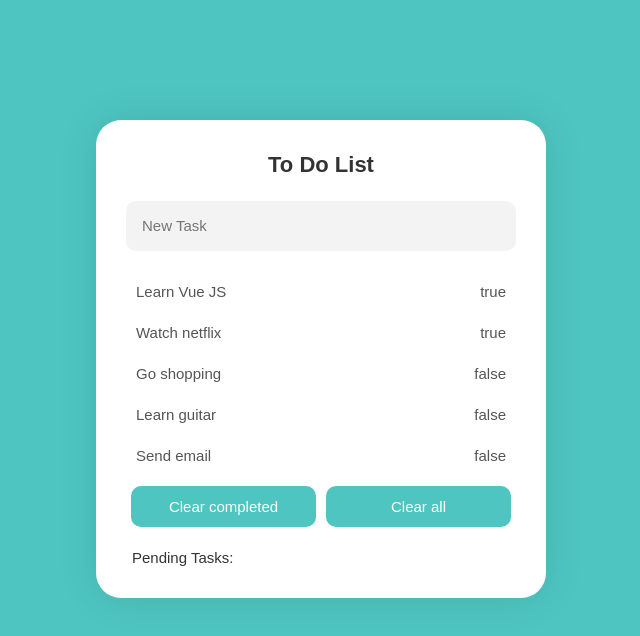
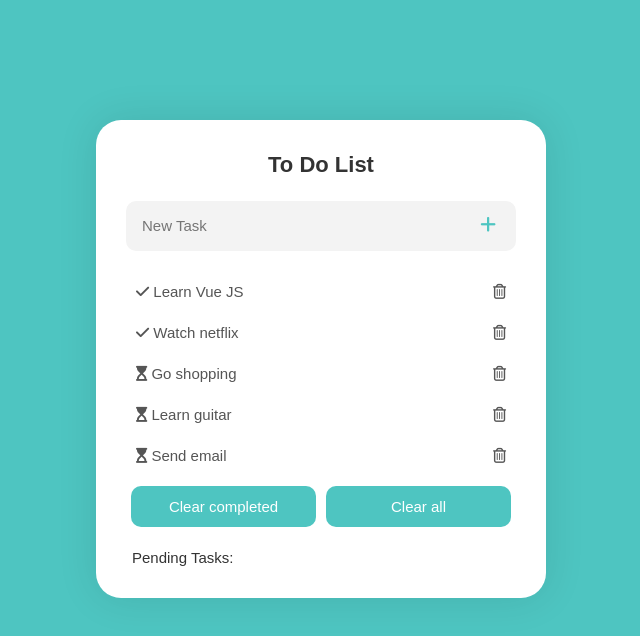
Before and after one commit to sasanedicbn/To-do-list, a Vue app: page / in a window 1280 px wide. Shown: the top 636 px of the page, without its empty margins (319-959 px from the left). Built offline with nearby package versions, Linux system fonts and the light colour scheme.

Commit message:
Add contiditonal

```diff
--- a/index.html
+++ b/index.html
@@ -1,10 +1,14 @@
 <!DOCTYPE html>
 <html lang="">
   <head>
-    <meta charset="UTF-8">
-    <link rel="icon" href="/favicon.ico">
-    <meta name="viewport" content="width=device-width, initial-scale=1.0">
+    <meta charset="UTF-8" />
+    <link rel="icon" href="/favicon.ico" />
+    <meta name="viewport" content="width=device-width, initial-scale=1.0" />
     <title>Vite App</title>
+    <link
+      rel="stylesheet"
+      href="https://cdnjs.cloudflare.com/ajax/libs/font-awesome/6.5.0/css/all.min.css"
+    />
   </head>
   <body>
     <div id="app"></div>
--- a/src/components/Task.vue
+++ b/src/components/Task.vue
@@ -14,9 +14,12 @@
         <div class="taskItems">
           <ul>
             <li v-for="task of tasks">
-              <button>{{ task.title }}</button>
-              <button>{{ task.completed }}</button>
-              <!-- <button><i class="far fa-trash-alt"></i></button> -->
+              <button><span>
+                <i v-if="task.completed" class="fa-solid fa-check"></i>
+                <i v-else class="fa-solid fa-hourglass-start"></i>
+               </span>
+                {{ task.title }}</button>
+              <button><i class="far fa-trash-alt"></i></button>
             </li>
           </ul>
         </div>
```
